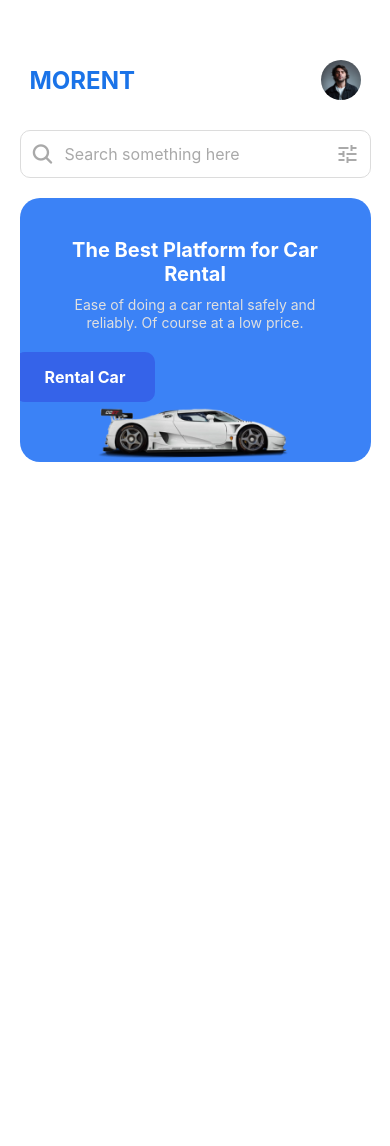
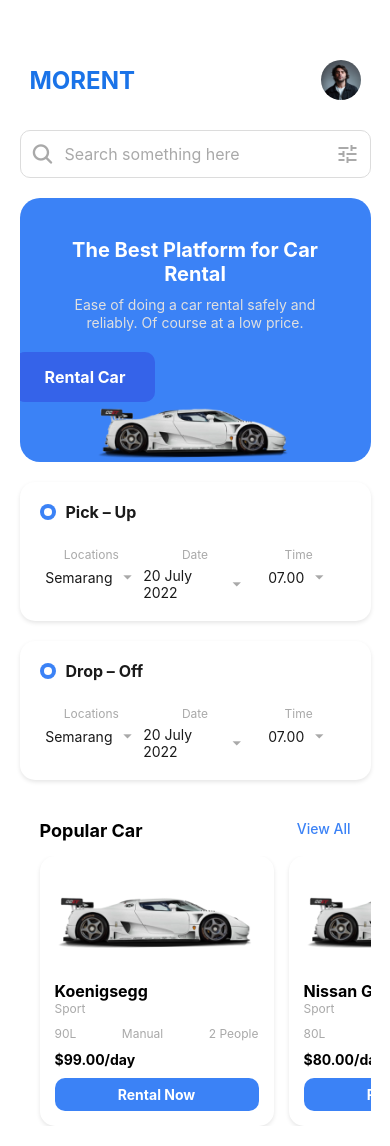
Before and after one commit to alfinvargheseonline/Morent, a React Native app: screen /Home in a window 390 px wide. Before the commit the page ends 844 px from the top, so only its background shows below. Built offline with nearby package versions, Linux system fonts and the light colour scheme.

Commit message:
Add HomeBody component and integrate Pickup/Drop-off cards in Home screen

```diff
--- a/screen/Home.js
+++ b/screen/Home.js
@@ -7,14 +7,16 @@ import {
   TouchableOpacity,
   TextInput,
   Dimensions,
-  Platform,
+  ScrollView,
 } from "react-native";
 import { Ionicons, MaterialIcons } from "@expo/vector-icons";
+import HomeBody from "./HomeBody";
 
 const { width } = Dimensions.get("window");
 
 export default function App() {
   return (
+    <ScrollView style={styles.scrollContainer}>
       <View style={styles.container}>
         {/* Header Section */}
         <Header />
@@ -24,7 +26,17 @@ export default function App() {
 
         {/* Advertisement Card */}
         <AdCard />
+
+        {/* Pickup and Drop-off Cards */}
+        <PickupCard title="Pick – Up" />
+        <PickupCard title="Drop – Off" />
+
+        {/* Home Body Section */}
+        <View style={styles.homeBodyContainer}>
+          <HomeBody />
         </View>
+      </View>
+    </ScrollView>
   );
 }
 
@@ -72,11 +84,115 @@ const AdCard = () => (
   </View>
 );
 
+// Pickup/Drop-off Card Component
+const PickupCard = ({ title }) => (
+  <View style={pickupStyles.card}>
+    {/* Header Section */}
+    <View style={pickupStyles.header}>
+      <View style={pickupStyles.radioContainer}>
+        <View style={pickupStyles.radioCircle} />
+      </View>
+      <Text style={pickupStyles.headerText}>{title}</Text>
+    </View>
+
+    {/* Options: Location, Date, Time */}
+    <View style={pickupStyles.optionsContainer}>
+      <Option label="Locations" value="Semarang" />
+      <Option label="Date" value="20 July 2022" />
+      <Option label="Time" value="07.00" />
+    </View>
+  </View>
+);
+
+// Option Component
+const Option = ({ label, value }) => (
+  <TouchableOpacity style={pickupStyles.option}>
+    <Text style={pickupStyles.label}>{label}</Text>
+    <View style={pickupStyles.valueContainer}>
+      <Text style={pickupStyles.valueText}>{value}</Text>
+      <MaterialIcons name="arrow-drop-down" size={20} color="#A9A9A9" />
+    </View>
+  </TouchableOpacity>
+);
+
+// Styles for Pickup/Drop-off Card
+const pickupStyles = StyleSheet.create({
+  card: {
+    backgroundColor: "#FFFFFF",
+    borderRadius: 15,
+    padding: 20,
+    width: width * 0.9,
+    shadowColor: "#000",
+    shadowOffset: { width: 0, height: 2 },
+    shadowOpacity: 0.1,
+    shadowRadius: 4,
+    elevation: 3,
+    marginTop: 20,
+  },
+  header: {
+    flexDirection: "row",
+    alignItems: "center",
+    marginBottom: 15,
+  },
+  radioContainer: {
+    width: 16,
+    height: 16,
+    borderRadius: 8,
+    backgroundColor: "#3B82F6",
+    justifyContent: "center",
+    alignItems: "center",
+    marginRight: 10,
+  },
+  radioCircle: {
+    width: 8,
+    height: 8,
+    borderRadius: 4,
+    backgroundColor: "#FFFFFF",
+  },
+  headerText: {
+    fontSize: 16,
+    fontWeight: "bold",
+    color: "#1A1A1A",
+  },
+  optionsContainer: {
+    flexDirection: "row",
+    justifyContent: "space-between",
+    marginTop: 10,
+  },
+  option: {
+    flex: 1,
+    alignItems: "center",
+  },
+  label: {
+    fontSize: 12,
+    color: "#A9A9A9",
+    marginBottom: 5,
+  },
+  valueContainer: {
+    flexDirection: "row",
+    alignItems: "center",
+  },
+  valueText: {
+    fontSize: 14,
+    color: "#1A1A1A",
+    marginRight: 5,
+  },
+});
+
+// General Styles
 const styles = StyleSheet.create({
-  container: {
+  scrollContainer: {
     flex: 1,
     backgroundColor: "#fff",
+  },
+  container: {
     alignItems: "center",
+    paddingBottom: 20,
+  },
+  homeBodyContainer: {
+    flex: 1,
+    width: "90%",
+    marginTop: 20,
   },
   header: {
     flexDirection: "row",
@@ -157,7 +273,6 @@ const styles = StyleSheet.create({
     height: 100,
     position: "absolute",
     bottom: -50,
-    marginBottom:30,
-
+    marginBottom: 30,
   },
 });
--- /dev/null
+++ b/screen/HomeBody.js
@@ -0,0 +1,179 @@
+import React from "react";
+import {
+  View,
+  Text,
+  Image,
+  StyleSheet,
+  TouchableOpacity,
+  FlatList,
+  Dimensions,
+} from "react-native";
+import { MaterialIcons } from "@expo/vector-icons";
+
+const { width } = Dimensions.get("window");
+
+const cars = [
+  {
+    id: "1",
+    name: "Koenigsegg",
+    type: "Sport",
+    image: require("../assets/car.png"), // Replace with your car image
+    fuel: "90L",
+    transmission: "Manual",
+    capacity: "2 People",
+    price: "$99.00/day",
+    oldPrice: null,
+  },
+  {
+    id: "2",
+    name: "Nissan GT",
+    type: "Sport",
+    image: require("../assets/car.png"), // Replace with your car image
+    fuel: "80L",
+    transmission: "Manual",
+    capacity: "2 People",
+    price: "$80.00/day",
+    oldPrice: "$100.00",
+  },
+];
+
+export default function PopularCars() {
+  return (
+    <View style={styles.container}>
+      {/* Section Header */}
+      <View style={styles.header}>
+        <Text style={styles.sectionTitle}>Popular Car</Text>
+        <TouchableOpacity>
+          <Text style={styles.viewAll}>View All</Text>
+        </TouchableOpacity>
+      </View>
+
+      {/* Cars List */}
+      <FlatList
+        data={cars}
+        keyExtractor={(item) => item.id}
+        horizontal
+        showsHorizontalScrollIndicator={false}
+        renderItem={({ item }) => <CarCard car={item} />}
+        contentContainerStyle={styles.listContainer}
+      />
+    </View>
+  );
+}
+
+const CarCard = ({ car }) => (
+  <View style={styles.card}>
+    {/* Car Image */}
+    <Image source={car.image} style={styles.carImage} resizeMode="contain" />
+
+    {/* Car Info */}
+    <Text style={styles.carName}>{car.name}</Text>
+    <Text style={styles.carType}>{car.type}</Text>
+
+    {/* Specifications */}
+    <View style={styles.specsContainer}>
+      <Text style={styles.specText}>{car.fuel}</Text>
+      <Text style={styles.specText}>{car.transmission}</Text>
+      <Text style={styles.specText}>{car.capacity}</Text>
+    </View>
+
+    {/* Pricing */}
+    <View style={styles.priceContainer}>
+      <Text style={styles.price}>{car.price}</Text>
+      {car.oldPrice && <Text style={styles.oldPrice}>{car.oldPrice}</Text>}
+    </View>
+
+    {/* Rental Button */}
+    <TouchableOpacity style={styles.rentalButton}>
+      <Text style={styles.rentalText}>Rental Now</Text>
+    </TouchableOpacity>
+  </View>
+);
+
+const styles = StyleSheet.create({
+  container: {
+    marginTop: 20,
+  },
+  header: {
+    flexDirection: "row",
+    justifyContent: "space-between",
+    paddingHorizontal: 20,
+    marginBottom: 15,
+  },
+  sectionTitle: {
+    fontSize: 18,
+    fontWeight: "bold",
+    color: "#000",
+  },
+  viewAll: {
+    fontSize: 14,
+    color: "#3B82F6",
+    fontWeight: "500",
+  },
+  listContainer: {
+    paddingHorizontal: 20,
+  },
+  card: {
+    backgroundColor: "#FFFFFF",
+    borderRadius: 15,
+    width: width * 0.6,
+    marginRight: 15,
+    padding: 15,
+    shadowColor: "#000",
+    shadowOffset: { width: 0, height: 2 },
+    shadowOpacity: 0.1,
+    shadowRadius: 4,
+    elevation: 2,
+  },
+  carImage: {
+    width: "100%",
+    height: 100,
+  },
+  carName: {
+    fontSize: 16,
+    fontWeight: "bold",
+    color: "#000",
+    marginTop: 10,
+  },
+  carType: {
+    fontSize: 12,
+    color: "#A9A9A9",
+    marginBottom: 10,
+  },
+  specsContainer: {
+    flexDirection: "row",
+    justifyContent: "space-between",
+    marginBottom: 10,
+  },
+  specText: {
+    fontSize: 12,
+    color: "#A9A9A9",
+  },
+  priceContainer: {
+    flexDirection: "row",
+    alignItems: "center",
+    marginBottom: 10,
+  },
+  price: {
+    fontSize: 14,
+    fontWeight: "bold",
+    color: "#000",
+    marginRight: 5,
+  },
+  oldPrice: {
+    fontSize: 12,
+    color: "#A9A9A9",
+    textDecorationLine: "line-through",
+  },
+  rentalButton: {
+    backgroundColor: "#3B82F6",
+    borderRadius: 10,
+    paddingVertical: 8,
+    alignItems: "center",
+  },
+  rentalText: {
+    fontSize: 14,
+    color: "#FFFFFF",
+    fontWeight: "bold",
+  },
+});
```
Lines whose indentation alone changed are shown as unchanged.
